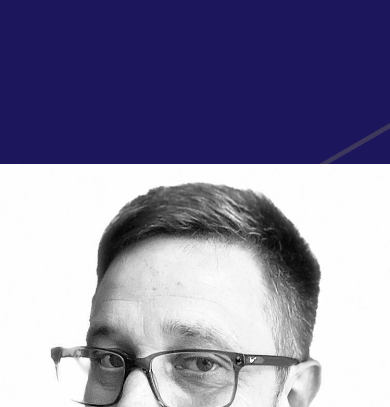
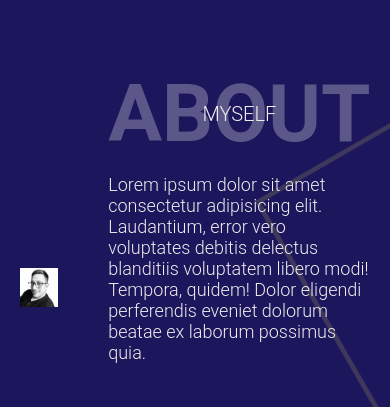
Before and after one commit to evabrinkmann/portfolio-website, a website built with Parcel: page src/index.html in a window 390 px wide. Shown: the part 790-1197 px from the top of the page. Built offline with nearby package versions, Linux system fonts and the light colour scheme; a web font is replaced by a local one.

Commit message:
Fix about section

```diff
--- a/src/main.css
+++ b/src/main.css
@@ -238,7 +238,7 @@ li {
 
 .profile-img {
   flex: 1;
-  margin: 5rem;
+  margin-right: 5rem;
 }
 
 .about-details {
@@ -517,9 +517,9 @@ input[type='submit']:hover {
     font-size: 4.5rem;
   }
 
-  .about .container {
+  /* .about .container {
     flex-direction: column;
-  }
+  } */
 
   .about-heading h1 {
     font-size: 8rem;
```
Also changed, not shown: 2 other files.
